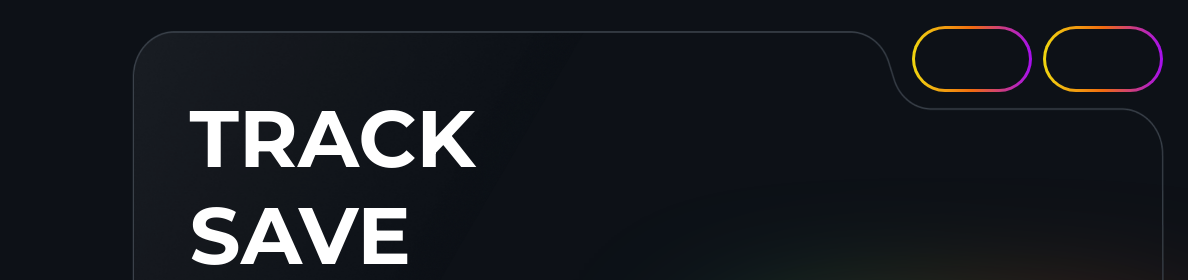
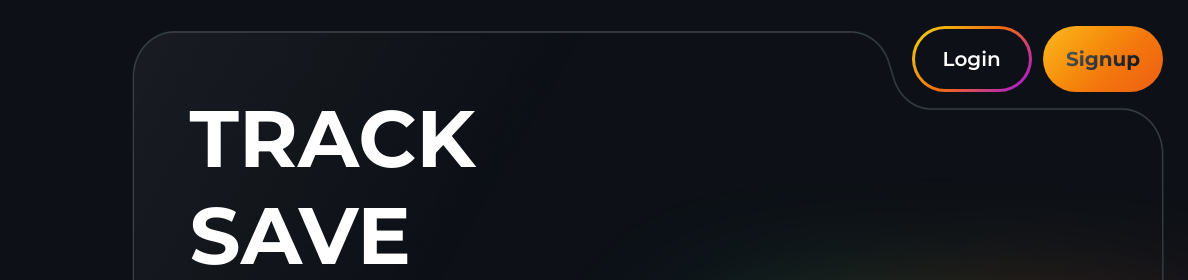
Before and after one commit to ZamVak/FundFlow-FEE, a plain HTML site: page index2.html in a window 1280 px wide. Shown: the top 280 px of the page, 92-1280 px from the left. Drawn offline with Linux system fonts and the light colour scheme.

Commit message:
Landing Page Part 2

```diff
--- a/index2.html
+++ b/index2.html
@@ -87,12 +87,16 @@
             /* padding: 30px 0px 0px 30px; */
         }
 
-        #main_card {
-            position: relative;
+        main {
+            display: flex;
             height: fit-content;
             width: fit-content;
             align-self: center;
 
+        }
+
+        #main_card {
+            position: relative;
         }
 
         #main_card img {
@@ -131,22 +135,45 @@
             background-color: transparent;
             position: absolute;
             right: 0px;
+            top: 0px;
             padding: 0px 0px 2.0vh 1.4vw;
             box-sizing: border-box;
             align-items: end;
+
         }
 
 
         .logsign_buttons {
             /* background-color: orangered; */
-            background: linear-gradient(#0d1117, #0d1117) padding-box, linear-gradient(to right, #F1D710,#F16B10 ,#A50EF1) border-box;
+            display: flex;
+            align-items: center;
+            justify-content: center;
             width: 9.4vw;
             height: 8.2vh;
-            /* border: 3.5px solid rgb(239, 197, 197); */
+            box-sizing: border-box;
+            border-radius: 60px;
+            font-family: 'Montserrat',cursive;
+            font-weight: 600;
+            font-size: 1.25em;
+        }
+
+        .Login_button {
+            background: linear-gradient(#0d1117, #0d1117) padding-box, linear-gradient(135deg, #F1D710, #F16B10, #A50EF1) border-box;
             border: 3.5px solid transparent;
-            /* border-image: linear-gradient(to right, darkblue, darkorchid); */
-            border-radius: 60px;
-            box-sizing: border-box;
+            color: white;
+        }
+
+        .Signup_button {
+            background: linear-gradient(135deg, #FAB823, #F9A315, #F68D0C, #F3770D, #F16B10, #EE5F13);
+            font-weight: 700;
+        }
+
+        .Signup_button p {
+            background: linear-gradient(135deg, #585858, #0d1117);
+            -webkit-background-clip: text;
+            background-clip: text;
+            color: transparent;
+
         }
 
         #blobImage {
@@ -161,7 +188,7 @@
 </head>
 
 <body>
-    <div class="sidebar">
+    <section class="sidebar">
         <header>
             <div class="logo">
                 <img src="images/FundFlow_Logo.png" height="300px" alt="">
@@ -176,16 +203,17 @@
                     <li>&copy; 2024 FundFlow Inc.</li>
                 </ul>
                 <ul id="social_icons">
-                    <li> <a href="#"><img src="images/twitter.svg" width="20px" alt=""></a></li>
-                    <li><a href="#"><img src="images/linkdin.svg" width="23px" alt=""></a></li>
-                    <li><a href="#"><img src="images/instagram.svg" width="23px" alt=""></a></li>
-                    <li><a href="#"><img src="images/github.svg" width="23px" alt=""></a></li>
+                    <li> <a href="#"><img src="images/twitter.svg" width="20px" alt="X Logo"></a></li>
+                    <li><a href="#"><img src="images/linkdin.svg" width="23px" alt="LinkedIn logo"></a></li>
+                    <li><a href="#"><img src="images/instagram.svg" width="23px" alt="Instagram"></a></li>
+                    <li><a href="#"><img src="images/github.svg" width="23px" alt="Github logo"></a></li>
 
                 </ul>
 
             </div>
         </footer>
-    </div>
+    </section>
+    <main>
         <div id="main_card">
             <img src="images/MainCard_cropped.png" alt="">
             <div class="tagLine">
@@ -196,10 +224,15 @@
             </div>
         </div>
         <div id="buttons_container">
-        <div class="logsign_buttons"></div>
-        <div class="logsign_buttons"></div>
+            <div class="logsign_buttons Login_button">
+                <p>Login</p>
+            </div>
+            <div class="logsign_buttons Signup_button">
+                <p>Signup</p>
+            </div>
         </div>
         <img src="images/Blob.png" id="blobImage" alt="">
+    </main>
 
 </body>
 
```
Lines whose indentation alone changed are shown as unchanged.
